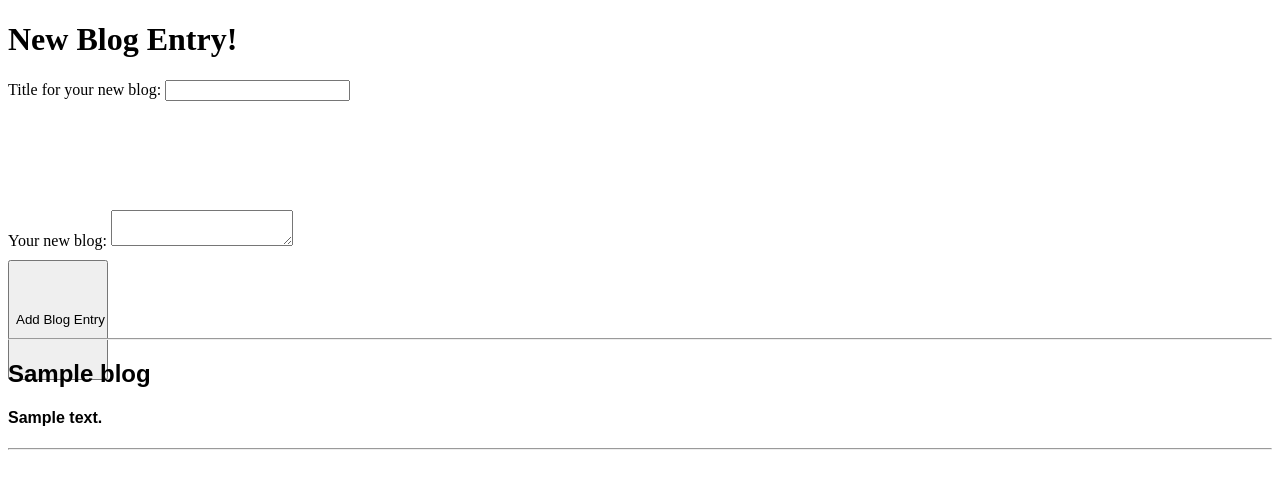
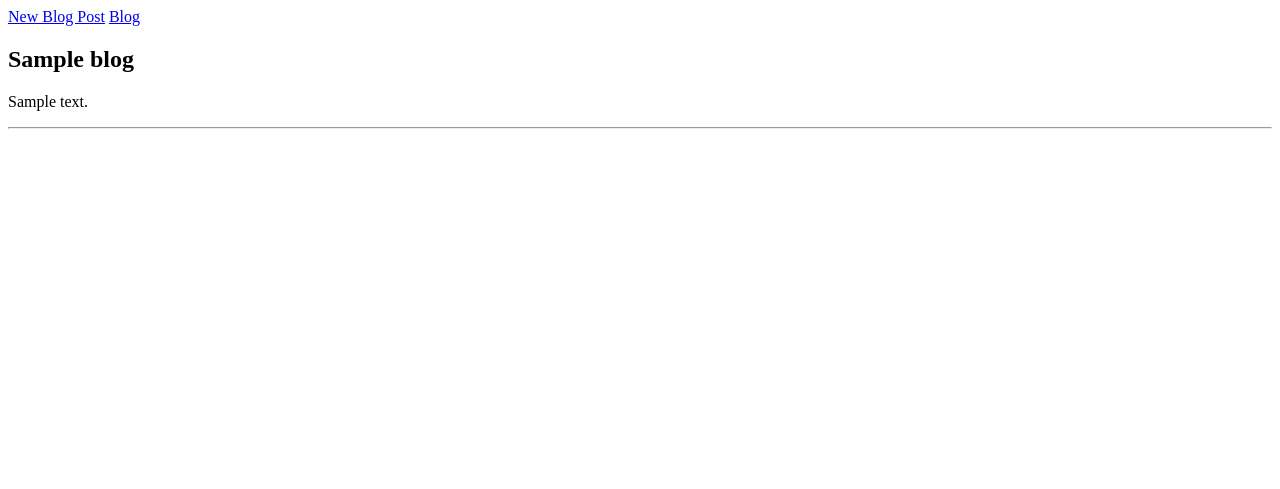
Before and after one commit to marceamaps/blogz, a Python web app: template templates/blog.html in a window 1280 px wide. Shown: the top 489 px of the page. Run offline with Jinja, Linux system fonts and the light colour scheme; the template is opened without the code that fills it: most values are stand-ins (such as "Sample title", 1, 10 or a date in 2020).

Commit message:
latest working version of build a blog

```diff
--- a/templates/base.html
+++ b/templates/base.html
@@ -1,12 +1,25 @@
 <!doctype html>
 <html>
     <head>
-        <title>{{title}}</title>
+        <title>{{ title }}</title>
     </head>
+
+    <a href='/newpost' class="new-post">New Blog Post</a>
+    <a href='/blog' class="blog-page">Blog</a>
+
 <body>
 
     {% block content %}
     {% endblock %}
 
 </body>
+<style>
+    #new-post {
+        display:block;
+        margin-right: 100px;
+    }
+    #blog-page {
+        display: block;
+    }
+</style>
 </html>
--- a/templates/blog.html
+++ b/templates/blog.html
@@ -1,57 +1,15 @@
 {% extends "base.html" %}
 
 {% block content %}
-    <h1>New Blog Entry!</h1>
-    <form method='post'>
-    <span id="blog_title">
-        <label>
-            Title for your new blog:
-            <input type="text" name='blog_title' />
-        </label>
-    </span>
-
-    <span id ="blog_content">
-            <label>
-                Your new blog:
-                <textarea name="blog_content" > </textarea>
-                <input type="submit" value='Add Blog Entry' id="blog_entry" />
-            </label>
-    </span>
-    </form>
 
     <style>
-        label {
-            display: block;
-        }
-        #blog_title {
-            display: block;
-            margin: 10px 0;
-            width: 540px;
-            height: 120px;
-        }
-        #blog_content {
-            display: block;
-            margin: 5px 0;
-            width: 540px;
-            height: 120px;
-        }
-        #blog_entry {
-            display: block;
-            margin: 10px 0;
-            width: 100px;
-            height: 120px;
-        }
         h2{
             display:block;
-            font-family: arial;
         }
         h4 {
             display: block;
-            font-family: arial;
         }
     </style>
-
-    <hr />
 
     {% if blogs|length == 0 %}
     <p>No blogs yet</p>
@@ -60,7 +18,7 @@
             {% for blog in blogs %}
                 <h2>{{ blog.title }}</h2>
 
-                <h4>{{ blog.content }}</h4>
+                <p>{{ blog.content }}</h4>
 
                 <hr>
             {% endfor %}
```
Also changed, not shown: main.py (+28 -8 lines), templates/individual_blog.html (added, +10 -0 lines), templates/newpost.html (added, +42 -0 lines), 2 other files.
